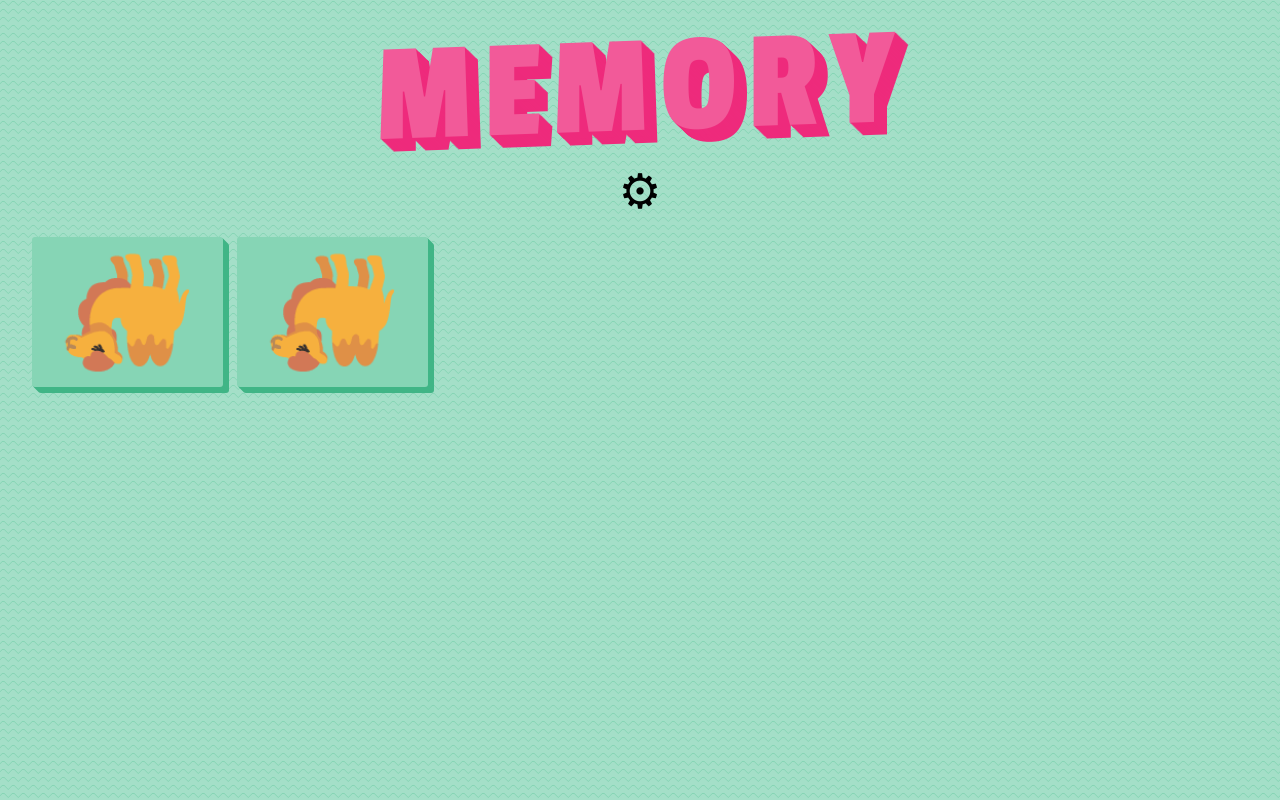
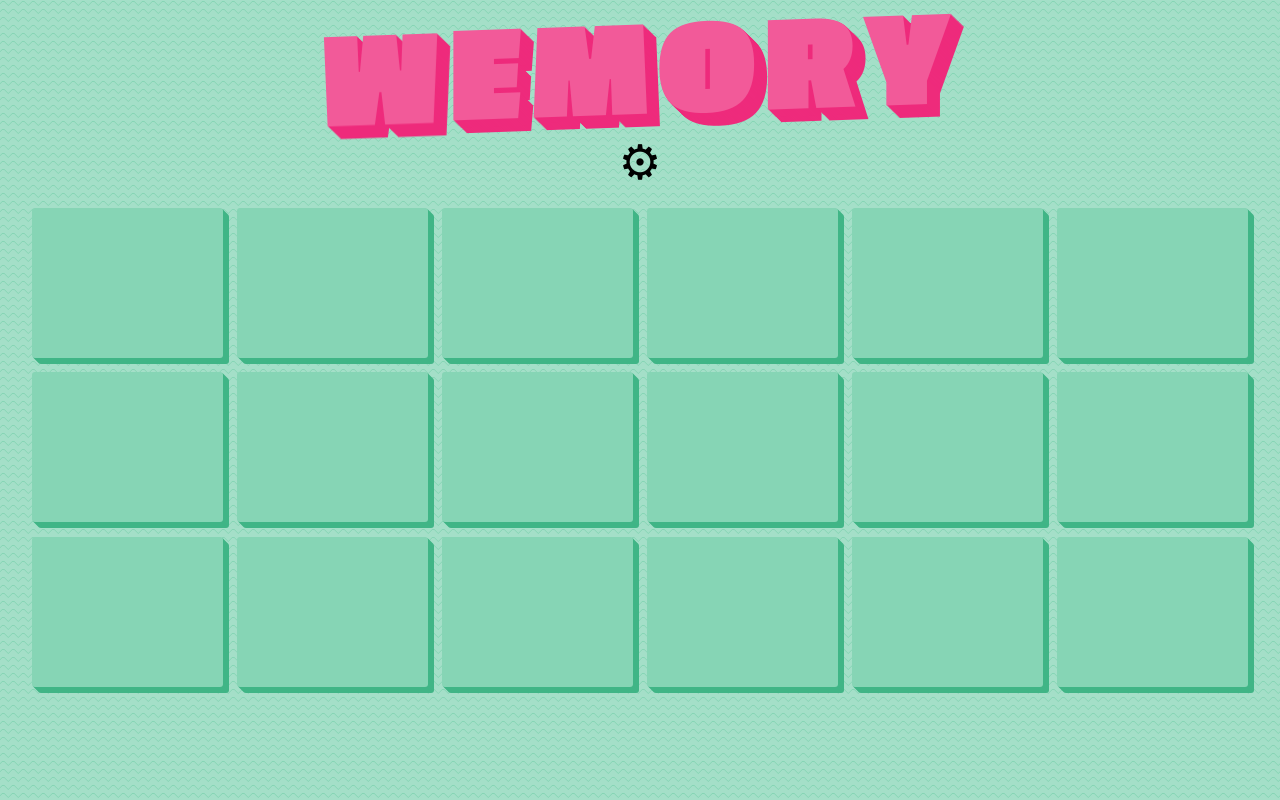
Before and after one commit to duerdod/wemory, a React (Create React App) app: page / in a window 1280 px wide. Built offline with nearby package versions, Linux system fonts and the light colour scheme; a web font is replaced by a local one.

Commit message:
Added first iteration of title animation

```diff
--- a/src/App.tsx
+++ b/src/App.tsx
@@ -9,7 +9,7 @@ const App: React.FC = () => {
 
   return (
     <>
-      <Title size="6rem" title="memory" />
+      <Title />
       <ShowModalButton {...modalProps} />
       {showModal && <Settings {...modalProps} />}
       <Board />
--- a/src/components/Card.tsx
+++ b/src/components/Card.tsx
@@ -83,7 +83,6 @@ export const Card = (card: IMemoryCard) => {
     config: { tension: 240, friction: 12 }
   });
 
-  // Move these to hooks.
   useEffect(() => {
     if (hasLength(selectedCards, 2)) {
       wait(600).then((): void =>
@@ -132,5 +131,5 @@ export const CardContent = ({
   isCollected,
   identifier
 }: CardContentProps) => {
-  return identifier && <span>{(!isOpen || !isCollected) && identifier}</span>;
+  return identifier && <span>{(isOpen || isCollected) && identifier}</span>;
 };
--- a/src/components/Title.tsx
+++ b/src/components/Title.tsx
@@ -1,31 +1,95 @@
 import React from 'react';
-import styled, { css } from 'styled-components';
-import { useMemoryDispatch, useMemoryState } from '../context/memory-context';
+import styled from 'styled-components';
 import { TitleStyle } from './ui/TitleStyle';
+import { useSpring, animated } from 'react-spring';
+import { wait } from '../utils/index';
+import { theme } from '../Theme';
+import { useDeviceWidth } from '../hooks/useDeviceWidth';
 
-interface TitleProps {
-  title: string;
-  size: string;
-}
+const TitleContainer = styled.div`
+  margin: 0 auto;
+  text-align: center;
+  padding-top: 1rem;
+  transform: skew(0deg, -2deg);
+`;
 
-interface Styled {
-  size: string;
-}
+const M = styled(animated.h1)`
+  ${TitleStyle}
+  display: inline-block;
+  font-size: 9rem;
 
-const StyledTitle = styled.button(
-  ({ size }: Styled) => css`
-    ${TitleStyle};
-    font-size: ${size};
-  `
-);
+  @media screen and (max-width: 40em) {
+    font-size: 5rem;
+    /* letter-spacing: inherit; */
+  }
+`;
 
-export const Title = ({ title }: TitleProps) => {
-  const dispatch = useMemoryDispatch();
-  const { cards, cardType } = useMemoryState();
+// Craycray = Rewrite.
+export const shadow = (color: string, number: number, negative = false) =>
+  Array(number)
+    .fill(color)
+    .reduce((string, current, index) => {
+      const properShadowPixel = index + 1;
+      return (
+        string +
+        `${properShadowPixel}px ${
+          negative ? '-' : ''
+        }${properShadowPixel}px 0px ${current} ${
+          number === properShadowPixel ? '' : ','
+        }`
+      );
+    }, '');
+
+const text = 'MEMORY';
+
+// ReactNode? Element[]? JSX.Element?!
+export const Title = (): any => {
+  const { isLarge } = useDeviceWidth();
+  const shadowCount = isLarge ? 13 : 6;
+
+  // @ts-ignore
+  const { textShadow, transform } = useSpring({
+    from: {
+      transform: 'rotateX(0deg) translate(0px, 0px)',
+      textShadow: shadow(theme.titleTextShadow, shadowCount)
+    },
+    to: async (next: any) => {
+      while (1) {
+        await wait(1500);
+        await next({
+          transform: 'rotateX(180deg) translate(0px, 7px)',
+          textShadow: shadow(theme.titleTextShadow, shadowCount, true)
+        });
+        await wait(20000);
+        await next({
+          transform: 'rotateX(0deg) translate(0px, 0px)',
+          textShadow: shadow(theme.titleTextShadow, shadowCount)
+        });
+      }
+    },
+    config: { tension: 240, friction: 6 }
+  });
+
   return (
+    <TitleContainer>
+      {[...text].map((letter, i) => (
+        <M
+          key={i}
+          style={i === 0 ? { textShadow, transform, marginRight: '2px' } : {}}
+        >
+          {letter}
+        </M>
+      ))}
+    </TitleContainer>
+  );
+};
+
+/*
+
     <div style={{ textAlign: 'center' }}>
+      <M style={{ transform }}>M</M>
       <StyledTitle
-        size="9rem"
+        // size="9rem"
         onClick={() =>
           dispatch({
             type: 'INIT',
@@ -33,8 +97,10 @@ export const Title = ({ title }: TitleProps) => {
           })
         }
       >
-        {title}
+{title}
+        Emory
       </StyledTitle>
     </div>
-  );
-};
+
+
+*/
--- a/src/components/WonGame.tsx
+++ b/src/components/WonGame.tsx
@@ -108,7 +108,7 @@ export const WonGame: React.FC<{
               opacity,
               transform: interpolate(
                 [rotate, scale],
-                (r, s) => `rotateZ(-${r}turn) scale(${s})`
+                (r, s) => `rotate(-${r}turn) scale(${s})`
               )
             }}
           >
@@ -120,7 +120,7 @@ export const WonGame: React.FC<{
               opacity,
               transform: interpolate(
                 [rotate, scale],
-                (r, s) => `rotateY(${r}turn) scale(${s})`
+                (r, s) => `rotateY(${r + 10}turn) scale(${s})`
               )
             }}
           >
--- a/src/components/ui/TitleStyle.tsx
+++ b/src/components/ui/TitleStyle.tsx
@@ -3,9 +3,6 @@ import { theme } from '../../Theme';
 import { coolShadow } from '../../utils/coolShadow';
 
 export const TitleStyle = css`
-  margin: 0.5rem auto 0rem auto;
-  padding: 2rem;
-  transform: skew(0deg, -2deg);
   max-width: 600px;
   line-height: 3.2rem;
   text-transform: uppercase;
@@ -27,6 +24,10 @@ export const TitleStyle = css`
     letter-spacing: 2px;
     transform: none;
     font-size: 6rem;
-    text-shadow: ${coolShadow(theme.titleTextShadow, 7)};
+    text-shadow: ${coolShadow(theme.titleTextShadow, 6)};
+    &:hover {
+      text-shadow: initial;
+      transform: none;
+    }
   }
 `;
--- a/src/context/memory-context.tsx
+++ b/src/context/memory-context.tsx
@@ -40,7 +40,7 @@ const MemoryDispatchContext = createContext<MemoryDispatch | undefined>(
 );
 
 export const initialState: MemoryState = {
-  cards: generateCards(2, 'animals'),
+  cards: generateCards(18, 'animals'),
   selectedCards: [],
   isGameWon: false,
   cardType: 'animals'
--- /dev/null
+++ b/src/hooks/useDeviceWidth.ts
@@ -0,0 +1,39 @@
+import { useState, useEffect } from 'react';
+
+interface Sizes {
+    isProbablyMobile: boolean
+    isLarge: boolean
+}
+
+interface initSizes {
+    innerWidth: number
+    innerHeight: number
+}
+
+const sizes = () => ({
+    innerWidth: window.innerWidth,
+    innerHeight: window.innerHeight
+})
+
+export function useDeviceWidth() {
+    const [windowSize, setWindowSize] = useState<initSizes>(sizes())
+
+    function resize() {
+        setWindowSize(sizes())
+    }
+
+    useEffect(() => {
+        window.addEventListener('resize', resize)
+
+        return () => window.removeEventListener('resize', resize)
+    }, [])
+
+    const isProbablyMobile = windowSize.innerWidth < 600
+    const isLarge = windowSize.innerWidth > 600
+
+    return {
+        isProbablyMobile,
+        isLarge
+    } as Sizes
+
+};
```
Also changed, not shown: src/utils/coolShadow.ts (+1 -6 lines).
